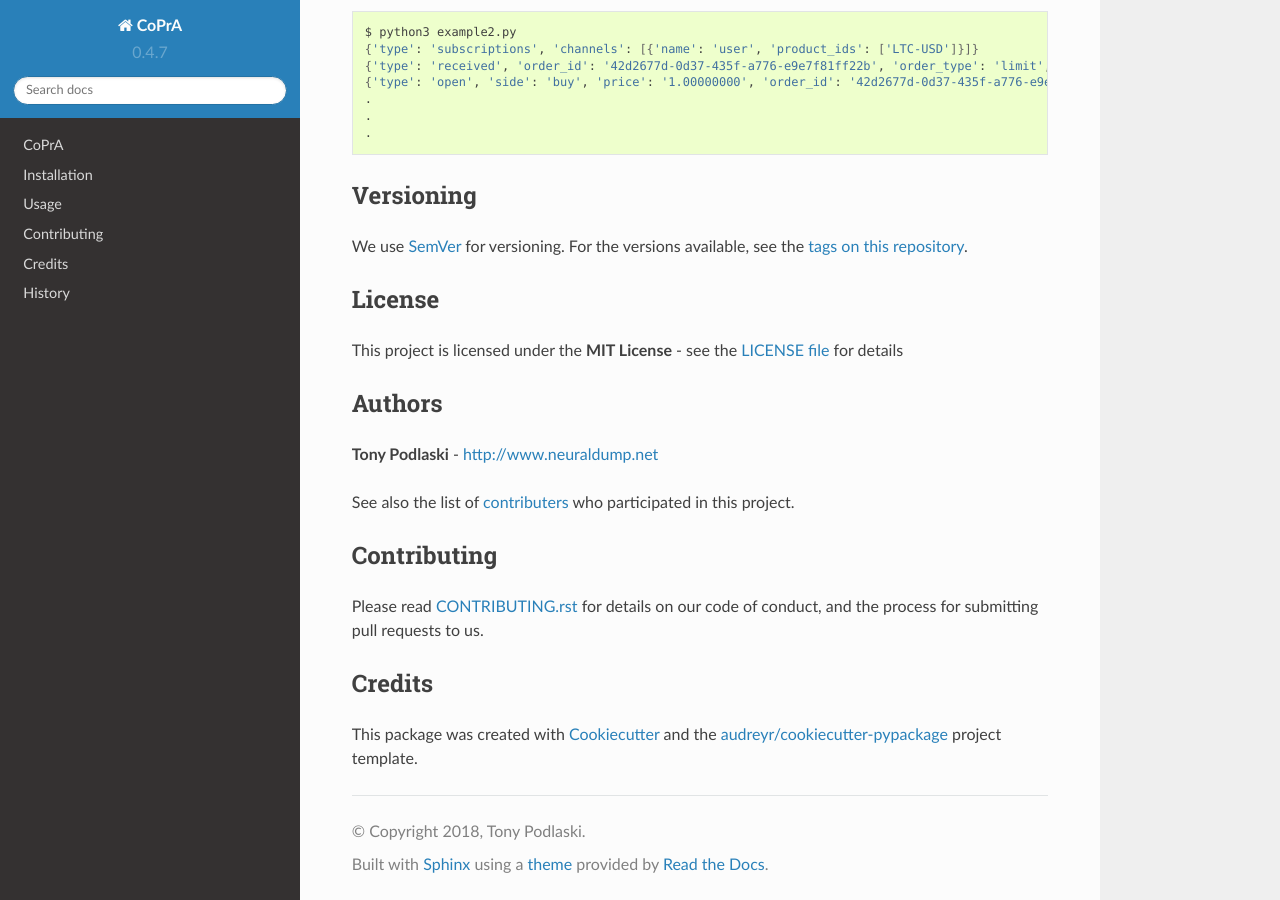
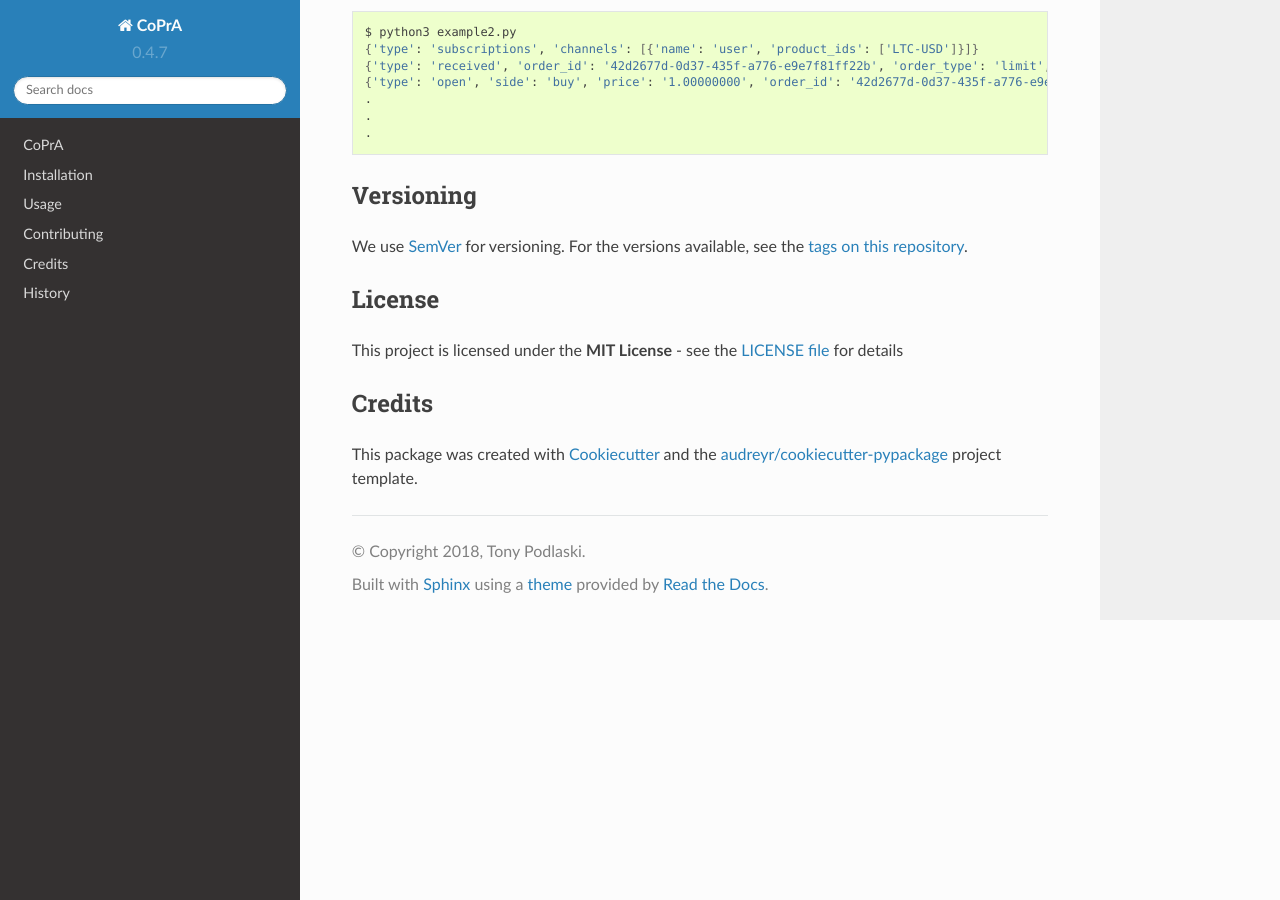
Before and after one commit to tpodlaski/copra, a Sphinx documentation site: the page built from docs/index.rst, in a window 1280 px wide and 900 px high, scrolled down 1957 px. Built offline with Sphinx 7.4.7 and the Read the Docs theme 2.0.0, drawn with Linux system fonts in a browser that asks for light colours.

Commit message:
Update index.rst

```diff
--- a/docs/index.rst
+++ b/docs/index.rst
@@ -114,17 +114,6 @@ License
 This project is licensed under the **MIT License** - see the `LICENSE file <https://github.com/tpodlaski/copra/blob/master/LICENSE>`_ for details
 
 
-Authors
--------
-**Tony Podlaski** - http://www.neuraldump.net
-
-See also the list of `contributers <https://github.com/tpodlaski/copra/blob/master/CONTRIBUTING.rst>`__ who participated in this project.
-
-Contributing
-------------
-Please read `CONTRIBUTING.rst <https://github.com/tpodlaski/copra/blob/master/CONTRIBUTING.rst>`__ for details on our code of conduct, and the process for submitting pull requests to us.
-
-
 Credits
 -------
 
```
